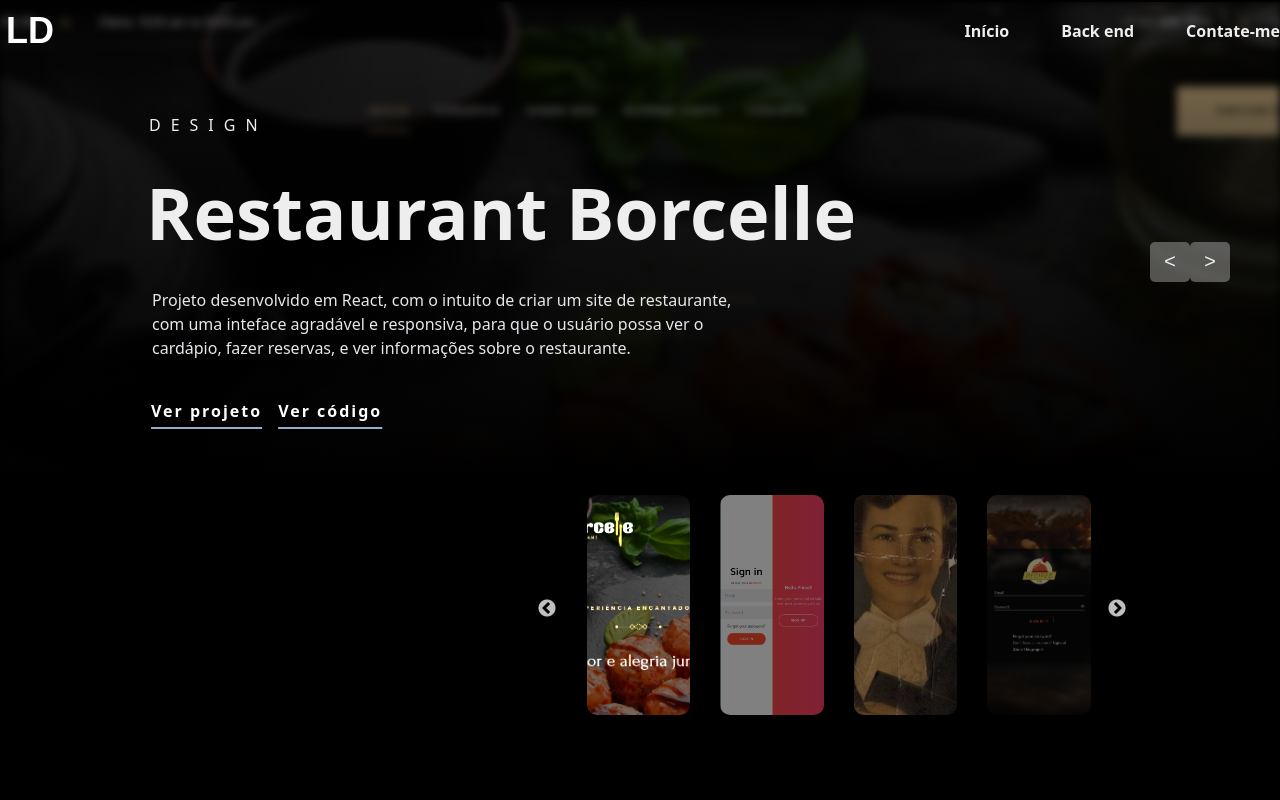
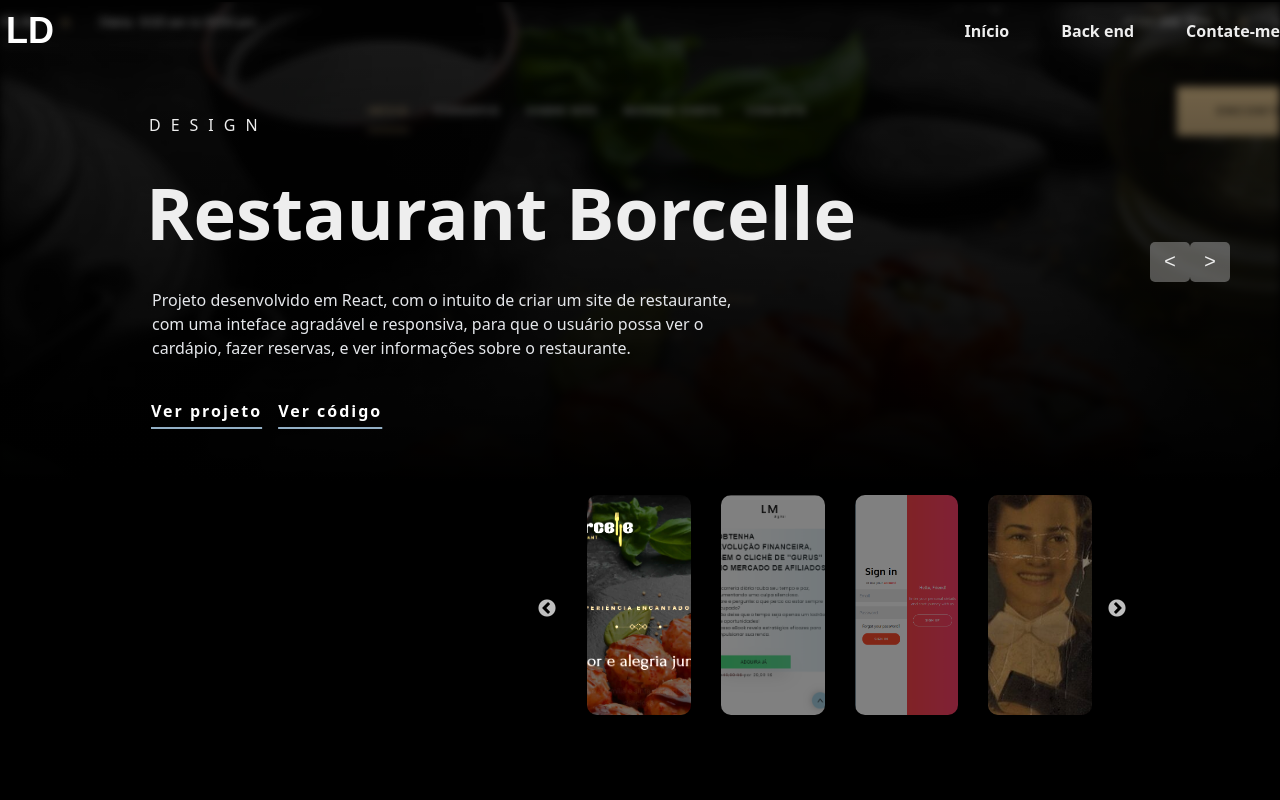
Before and after one commit to LucasDiello/portfolio, a React (Vite) app: page /projects in a window 1280 px wide. Shown: the top 800 px of the page. Built offline with nearby package versions, Linux system fonts and the light colour scheme.

Commit message:
feat: add project

```diff
--- a/src/utils.js
+++ b/src/utils.js
@@ -32,11 +32,13 @@ import starwarsPerfil from "./images/starwars-5289bf2b.png";
 import solarsystemPerfil from "./images/solarSystem.png";
 import walletPerfil from "./images/trybeWallet.png";
 import triviaPerfil from "./images/trivia.png";
+import lmDigital from "./images/lmDigital.png";
 import restaurantMobile from "./assets/restaurantProject.png";
 import ldTechMobile from "./assets/ldTechProject.png";
 import supabaseMobile from "./assets/supabaseProject.jpg";
 import byteBuyMobile from "./assets/bytebuyProject.png";
 import starwarsMobile from "./assets/starwarsProject.png";
+import lmDigitalMobile from "./assets/lmDigitalProject.png";
 
 export const skills = [
   {
@@ -193,6 +195,16 @@ export const imagesProject = [
     github: "https://github.com/LucasDiello/React-Restaurant",
   },
   {
+    id:2,
+    name: "LM Digital",
+    image: lmDigital,
+    imageMobile: lmDigitalMobile,
+    description:
+    "Projeto desenvolvido para cliente do mercado digital, com o intuito de criar um site de vendas de infoprodutos, com uma inteface agradável e responsiva.",
+    project: "https://lmdigital.netlify.app/",
+    github: "https://github.com/LucasDiello/site-venda",
+  },
+  {
     id: 2,
     name: "LD Tech",
     image: ldTechPerfil,
```
Also changed, not shown: src/assets/lmDigitalProject.png (added), src/images/lmDigital.png (added).
